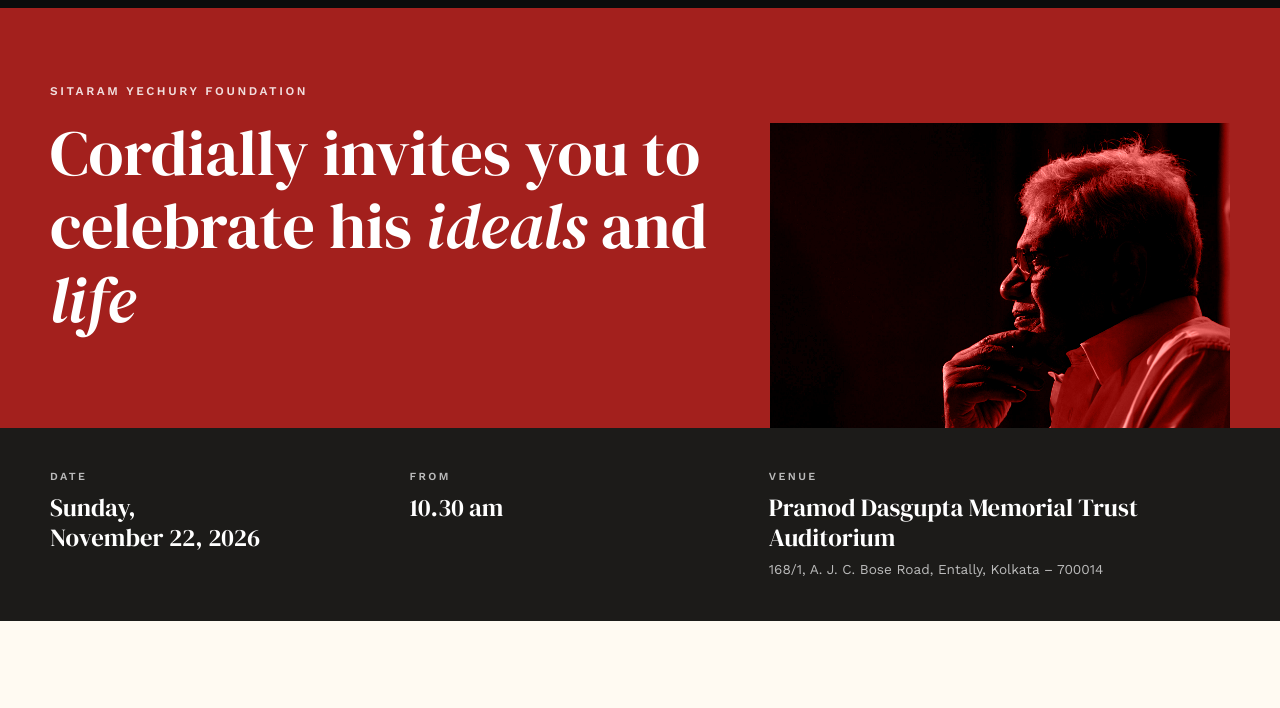
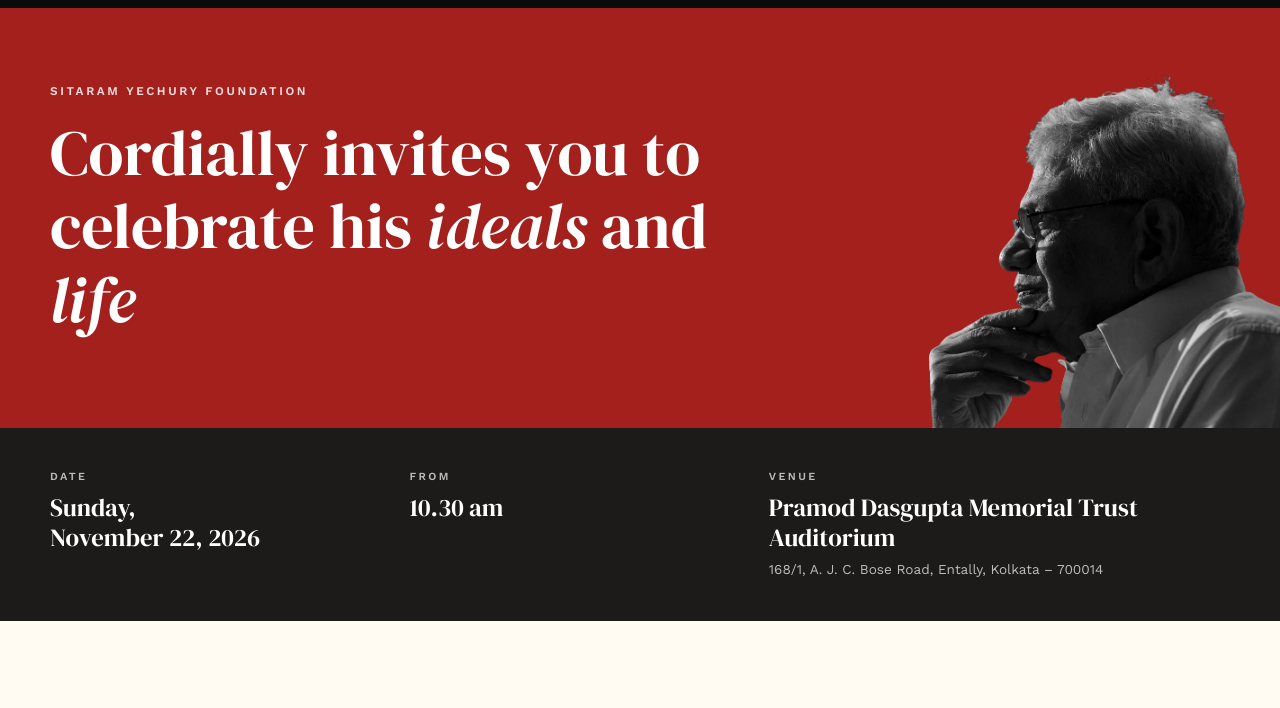
Before and after one commit to dsayantan/sryfoundation, a plain HTML site: page events.html in a window 1280 px wide. Shown: the part 76-784 px from the top of the page. Drawn offline with nearby package versions, Linux system fonts and the light colour scheme.

Commit message:
Events header: background-removed portrait
Cut-out of the profile portrait (as on the programme flyer), crisp
edges, no shadow, running off the right edge of the red band.

Co-Authored-By: Claude Opus 5.5 <noreply@anthropic.com>

```diff
--- a/assets/css/style.css
+++ b/assets/css/style.css
@@ -323,3 +323,5 @@ html, body { overflow-x: clip; }
   mix-blend-mode: normal; width: auto; height: auto; max-height: 360px; max-width: 100%;
   margin-top: 30px; filter: grayscale(1) contrast(1.08);
 }
+/* figure that leaves the frame on the right runs to the screen edge, as on the flyer */
+.page-hero .portrait.bleed-right { margin-right: calc((100vw - min(var(--wrap), 100vw - 40px)) / -2); max-width: none; }
--- a/events.html
+++ b/events.html
@@ -40,7 +40,7 @@
         <span class="eyebrow">Sitaram Yechury Foundation</span>
         <h1>Cordially invites you to celebrate his <em>ideals</em> and <em>life</em></h1>
       </div>
-      <img class="portrait" src="assets/gallery/09.jpg" alt="">
+      <img class="portrait cutout bleed-right" src="assets/img/portrait-events.webp" alt="">
     </div>
   </div>
 
```
Also changed, not shown: assets/img/portrait-events.webp (added).
